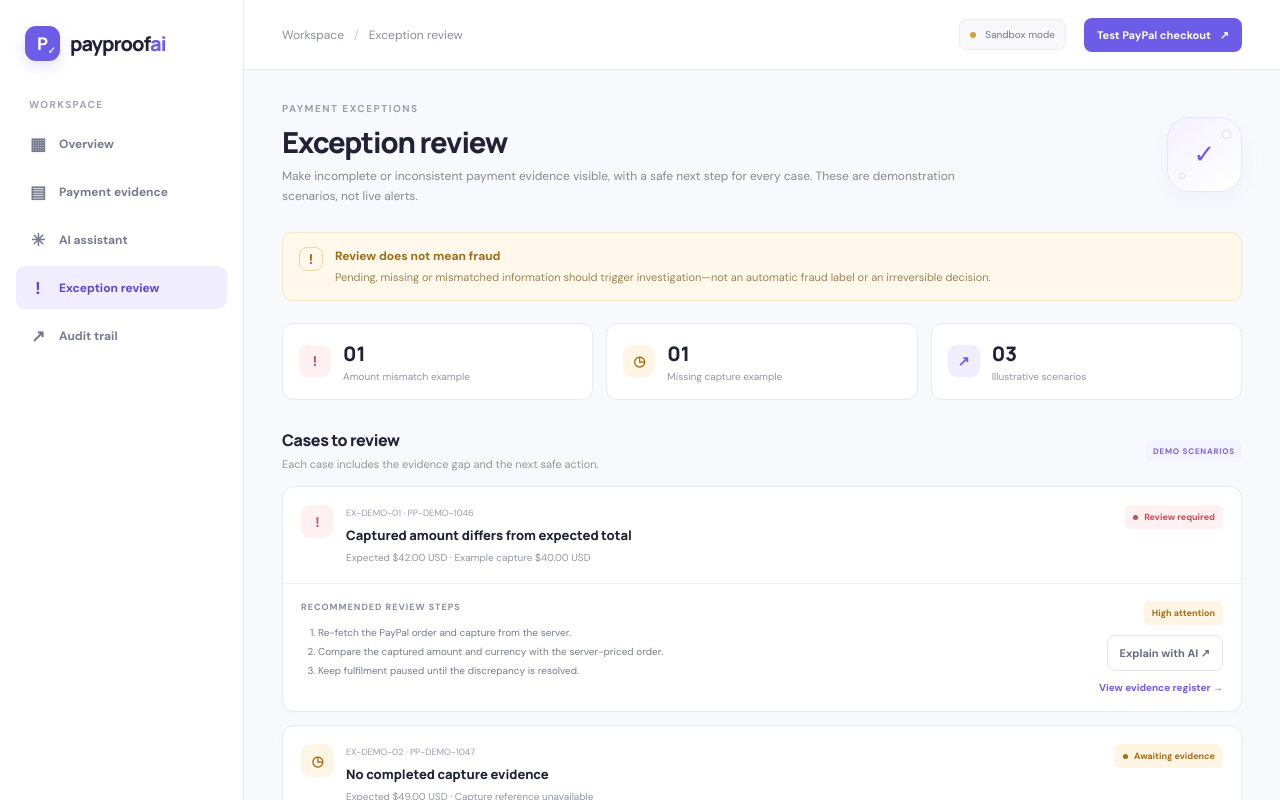
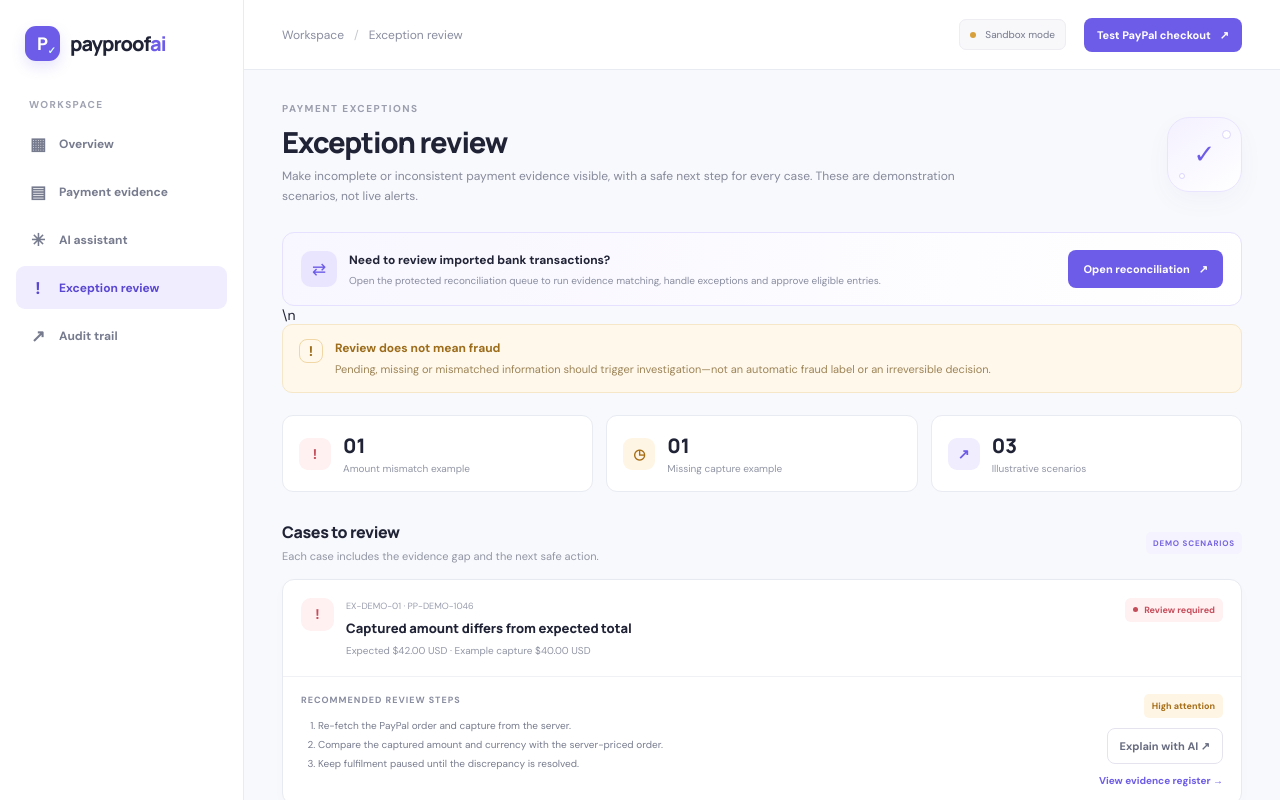
Before and after one commit to Moana-star/payproof-ai, a Next.js app: page /exceptions in a window 1280 px wide. Shown: the top 800 px of the page. Built offline with nearby package versions, Linux system fonts and the light colour scheme.

Commit message:
Link exception guidance to live reconciliation queue

```diff
--- a/app/exceptions/page.tsx
+++ b/app/exceptions/page.tsx
@@ -10,7 +10,7 @@ const exceptions = [
 export default function ExceptionsPage() {
   return (
     <WorkspaceLayout title="Exception review" eyebrow="PAYMENT EXCEPTIONS" description="Make incomplete or inconsistent payment evidence visible, with a safe next step for every case. These are demonstration scenarios, not live alerts.">
-      <div className="ops-info-banner ops-warning-banner"><span className="ops-info-icon">!</span><div><strong>Review does not mean fraud</strong><p>Pending, missing or mismatched information should trigger investigation—not an automatic fraud label or an irreversible decision.</p></div></div>
+      <div className="ops-bottom-cta"><div><span className="ops-cta-icon">⇄</span><div><strong>Need to review imported bank transactions?</strong><p>Open the protected reconciliation queue to run evidence matching, handle exceptions and approve eligible entries.</p></div></div><Link className="ops-primary-button" href="/#reconciliation">Open reconciliation <span>↗</span></Link></div>\n      <div className="ops-info-banner ops-warning-banner"><span className="ops-info-icon">!</span><div><strong>Review does not mean fraud</strong><p>Pending, missing or mismatched information should trigger investigation—not an automatic fraud label or an irreversible decision.</p></div></div>
       <div className="ops-exception-summary"><div><span className="ops-summary-icon red">!</span><div><strong>01</strong><small>Amount mismatch example</small></div></div><div><span className="ops-summary-icon amber">◷</span><div><strong>01</strong><small>Missing capture example</small></div></div><div><span className="ops-summary-icon purple">↗</span><div><strong>03</strong><small>Illustrative scenarios</small></div></div></div>
       <div className="ops-section-title"><div><h2>Cases to review</h2><p>Each case includes the evidence gap and the next safe action.</p></div><span className="ops-sample-tag">DEMO SCENARIOS</span></div>
       <div className="ops-exception-list">{exceptions.map((item) => <article className="ops-panel ops-exception-card" key={item.id}>
```
